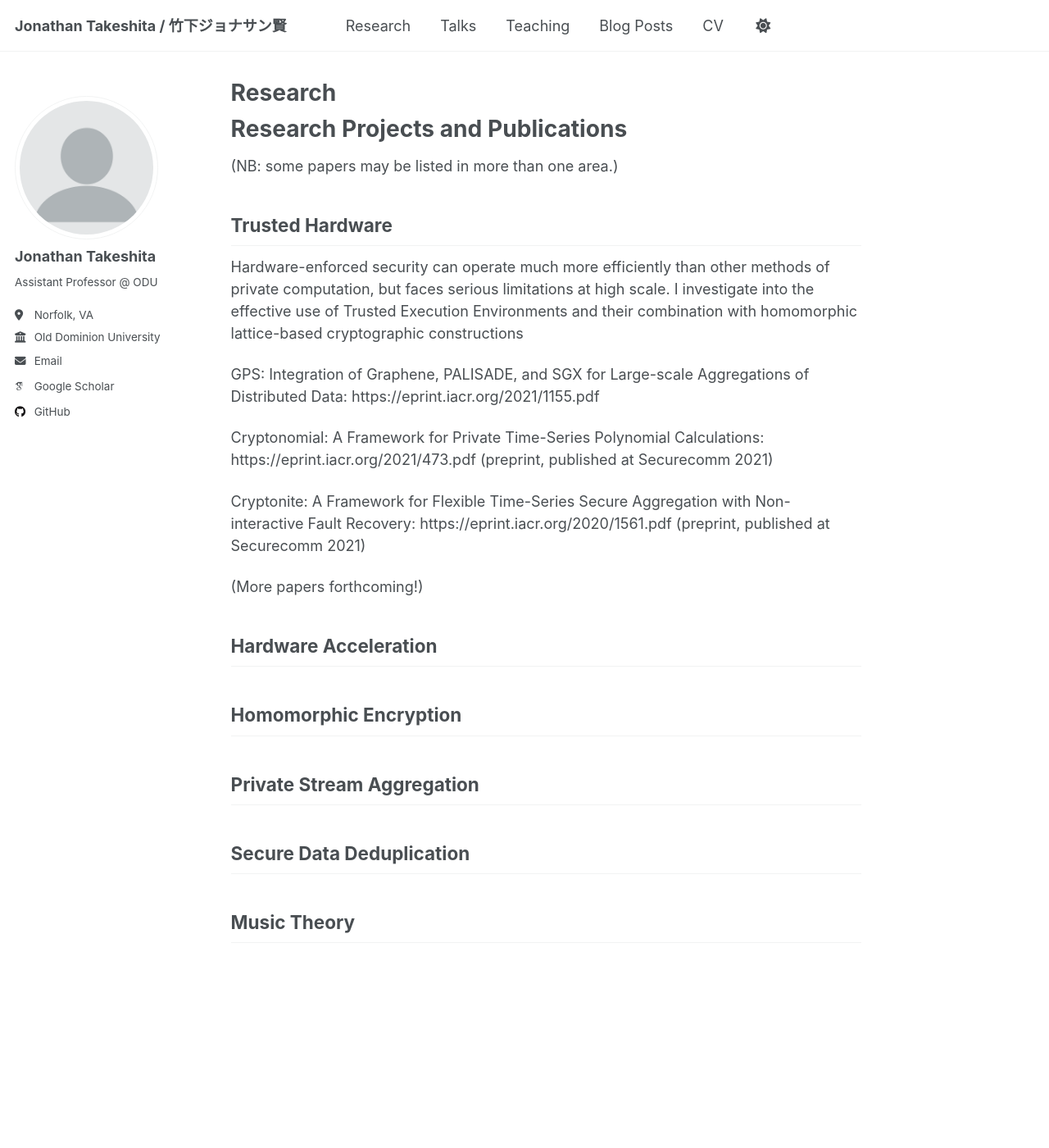
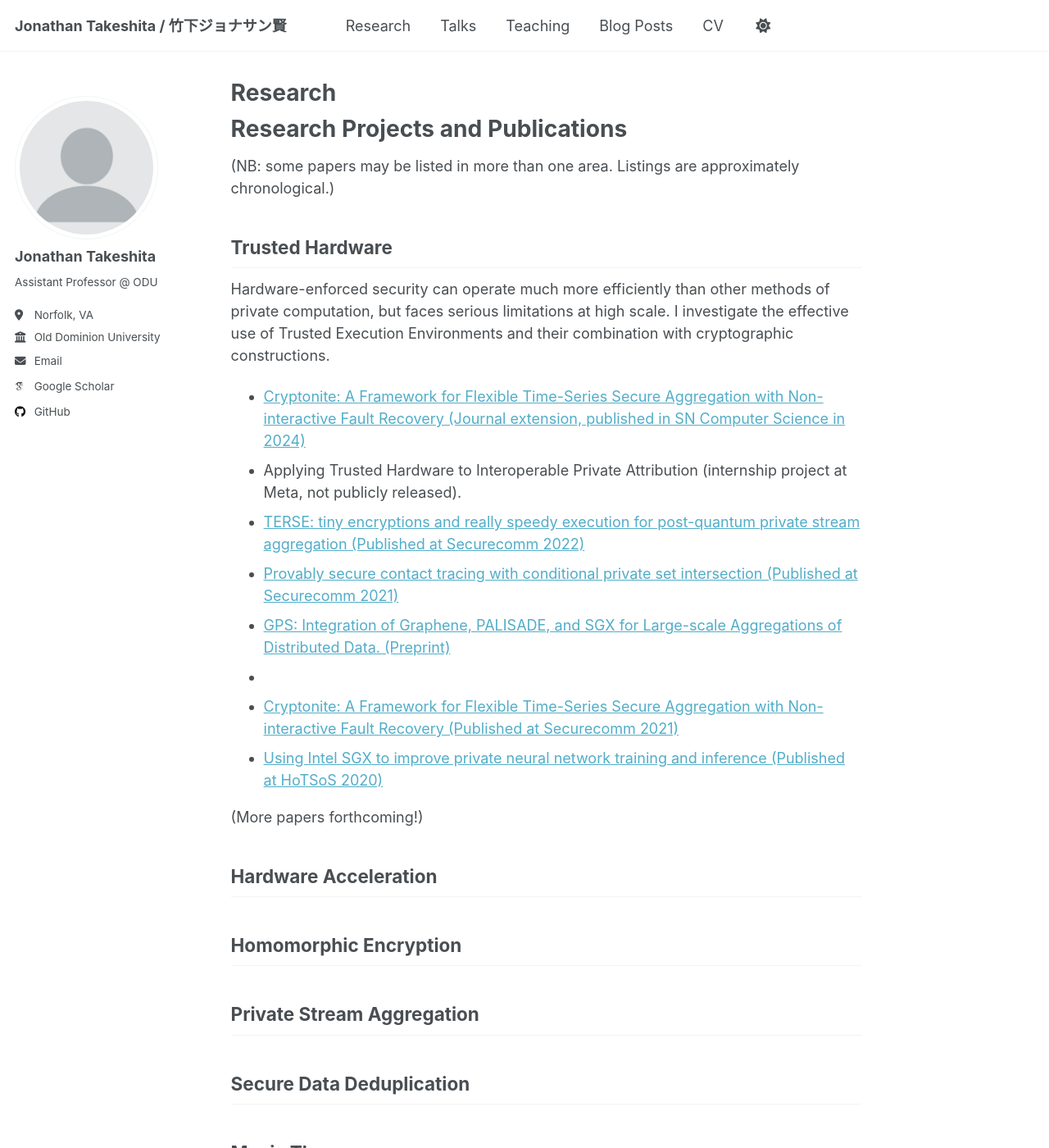
Before and after one commit to jtakeshi/jtakeshi.github.io, a Jekyll site: the page built from _pages/research.md, in a window 1280 px wide and 1400 px high. Shown: the whole window at 82% size. Built offline with Jekyll 4.4.1, drawn with Linux system fonts in a browser that asks for light colours; some web fonts are replaced; a script that is not in the unit is left out.

Commit message:
Update research.md

```diff
--- a/_pages/research.md
+++ b/_pages/research.md
@@ -8,18 +8,21 @@ author_profile: true
 
 Research Projects and Publications
 ====
-(NB: some papers may be listed in more than one area.)
+(NB: some papers may be listed in more than one area. Listings are approximately chronological.)
 
 Trusted Hardware
 --
 Hardware-enforced security can operate much more efficiently than other methods of private computation, but faces serious limitations at high scale.
-I investigate into the effective use of Trusted Execution Environments and their combination with homomorphic lattice-based cryptographic constructions
+I investigate the effective use of Trusted Execution Environments and their combination with cryptographic constructions.
 
-GPS: Integration of Graphene, PALISADE, and SGX for Large-scale Aggregations of Distributed Data: https://eprint.iacr.org/2021/1155.pdf
-
-Cryptonomial: A Framework for Private Time-Series Polynomial Calculations: https://eprint.iacr.org/2021/473.pdf (preprint, published at Securecomm 2021)
-
-Cryptonite: A Framework for Flexible Time-Series Secure Aggregation with Non-interactive Fault Recovery: https://eprint.iacr.org/2020/1561.pdf (preprint, published at Securecomm 2021)
+* [Cryptonite: A Framework for Flexible Time-Series Secure Aggregation with Non-interactive Fault Recovery (Journal extension, published in SN Computer Science in 2024)](https://link.springer.com/article/10.1007/s42979-025-03804-w)
+* Applying Trusted Hardware to Interoperable Private Attribution (internship project at Meta, not publicly released).
+* [TERSE: tiny encryptions and really speedy execution for post-quantum private stream aggregation (Published at Securecomm 2022)](https://link.springer.com/chapter/10.1007/978-3-031-25538-0_18)
+* [Provably secure contact tracing with conditional private set intersection (Published at Securecomm 2021)](https://link.springer.com/chapter/10.1007/978-3-030-90019-9_18)
+* [GPS: Integration of Graphene, PALISADE, and SGX for Large-scale Aggregations of Distributed Data. (Preprint)](https://eprint.iacr.org/2021/1155.pdf)
+* [Cryptonomial: A Framework for Private Time-Series Polynomial Calculations. (Published at Securecomm 2021)]: (https://eprint.iacr.org/2021/473.pdf (preprint, published at Securecomm 2021))
+* [Cryptonite: A Framework for Flexible Time-Series Secure Aggregation with Non-interactive Fault Recovery (Published at Securecomm 2021)](https://eprint.iacr.org/2020/1561.pdf)
+* [Using Intel SGX to improve private neural network training and inference (Published at HoTSoS 2020)](https://dl.acm.org/doi/abs/10.1145/3384217.3386399)
 
 (More papers forthcoming!)
 
```
